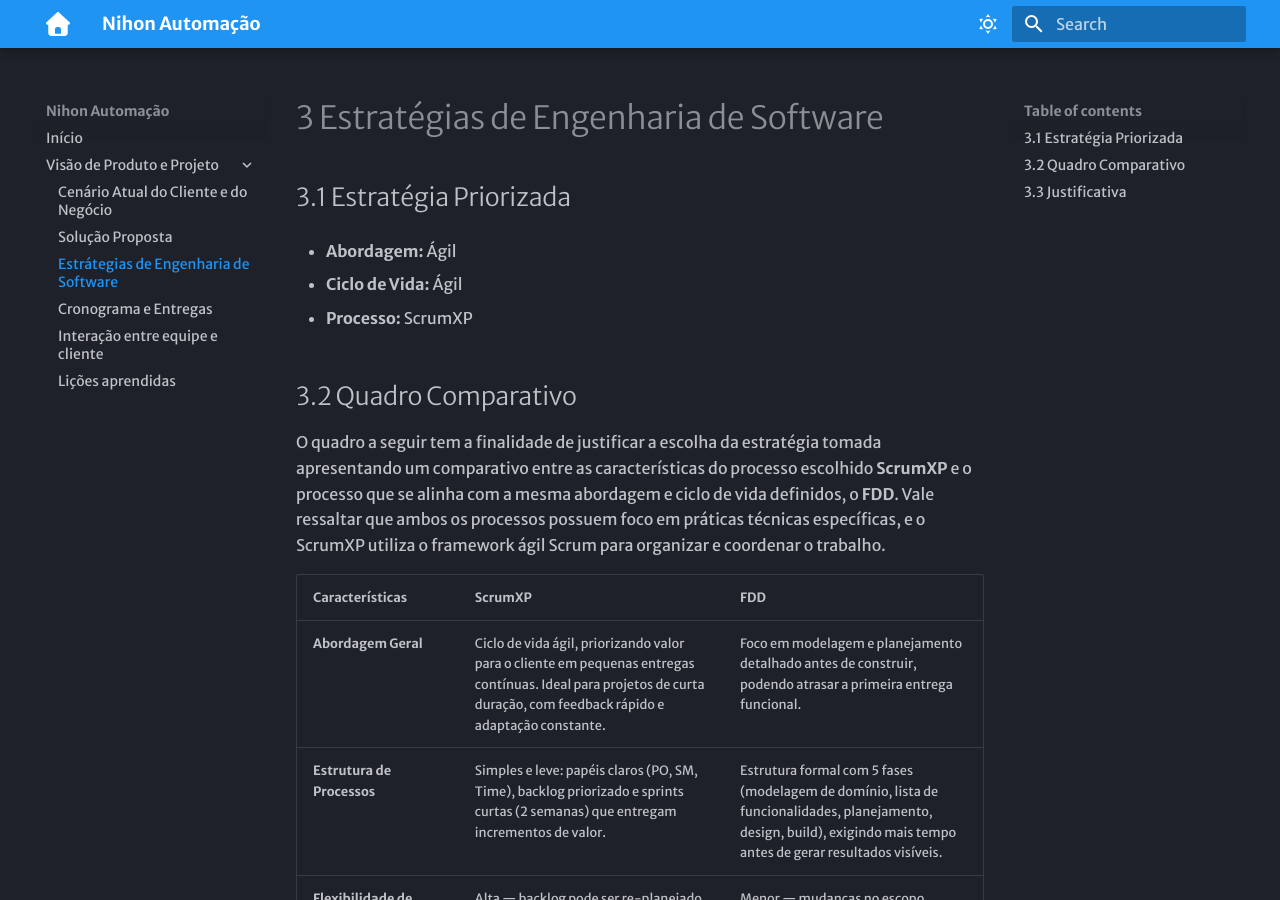
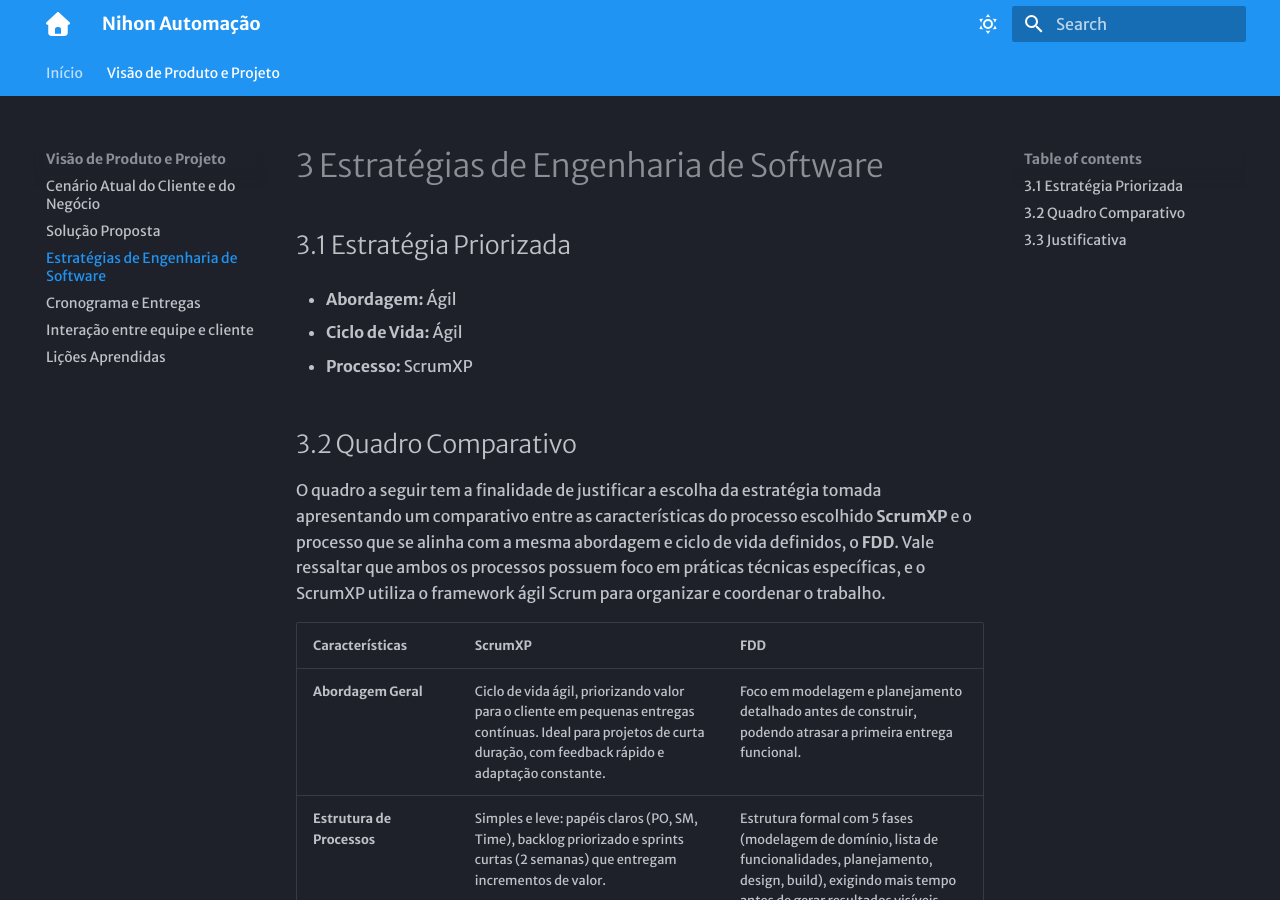
Before and after one commit to mdsreq-fga-unb/REQ-2025.2-T02-Nihon, an MkDocs documentation site: the page built from docs/estrategias.md, in a window 1280 px wide and 900 px high. Built offline with MkDocs 1.6.1 and Material for MkDocs 9.7.7, drawn with Linux system fonts in a browser that asks for light colours; some web fonts are replaced.

Commit message:
Fix spelling and update mode names in mkdocs.yml

```diff
--- a/mkdocs.yml
+++ b/mkdocs.yml
@@ -7,10 +7,10 @@
   - Visão de Produto e Projeto:
       - Cenário Atual do Cliente e do Negócio: produto.md
       - Solução Proposta: solucao.md
-      - Estrátegias de Engenharia de Software: estrategias.md
+      - Estratégias de Engenharia de Software: estrategias.md
       - Cronograma e Entregas: cronograma.md
       - Interação entre equipe e cliente: interacao.md
-      - Lições aprendidas: licoes.md
+      - Lições Aprendidas: licoes.md
 
 theme:
   name: material
@@ -21,39 +21,46 @@
     logo: fontawesome/solid/house
   features:
     - navigation.footer
+    - navigation.instant
+    - navigation.tabs
+    - content.code.copy
+    - content.tabs.link
+    - content.tooltips
+    - content.tables
   palette:
     # Dark mode
     - scheme: slate
       toggle:
         icon: material/weather-sunny
-        name: Dark Mode
+        name: Modo Claro
       primary: blue
       accent: deep purple
     # Light mode
     - scheme: default
       toggle:
         icon: material/weather-night
-        name: Light Mode
+        name: Modo Escuro
       primary: blue
       accent: deep purple
 
 markdown_extensions:
   - attr_list
-  - pymdownx.emoji:
-      emoji_index: !!python/name:material.extensions.emoji.twemoji
-      emoji_generator: !!python/name:material.extensions.emoji.to_svg
+  - tables
+  - admonition
+  - pymdownx.details
+  - pymdownx.superfences
+  - pymdownx.tabbed:
+      alternate_style: true
+  - pymdownx.snippets
+  - pymdownx.inlinehilite
   - pymdownx.highlight:
       anchor_linenums: true
       line_spans: __span
       pygments_lang_class: true
-  - pymdownx.inlinehilite
-  - pymdownx.superfences:
-      custom_fences:
-        - name: "mermaid"
-          class: "mermaid"
-          format: !!python/name:pymdownx.superfences.fence_code_format
-  - pymdownx.snippets
-  - pymdownx.tabbed:
-      alternate_style: true
-  - admonition
-  - pymdownx.details
+  - pymdownx.emoji:
+      emoji_index: !!python/name:material.extensions.emoji.twemoji
+      emoji_generator: !!python/name:material.extensions.emoji.to_svg
+
+# Extra CSS para ajustar tabelas
+extra_css:
+  - css/custom.css
```
